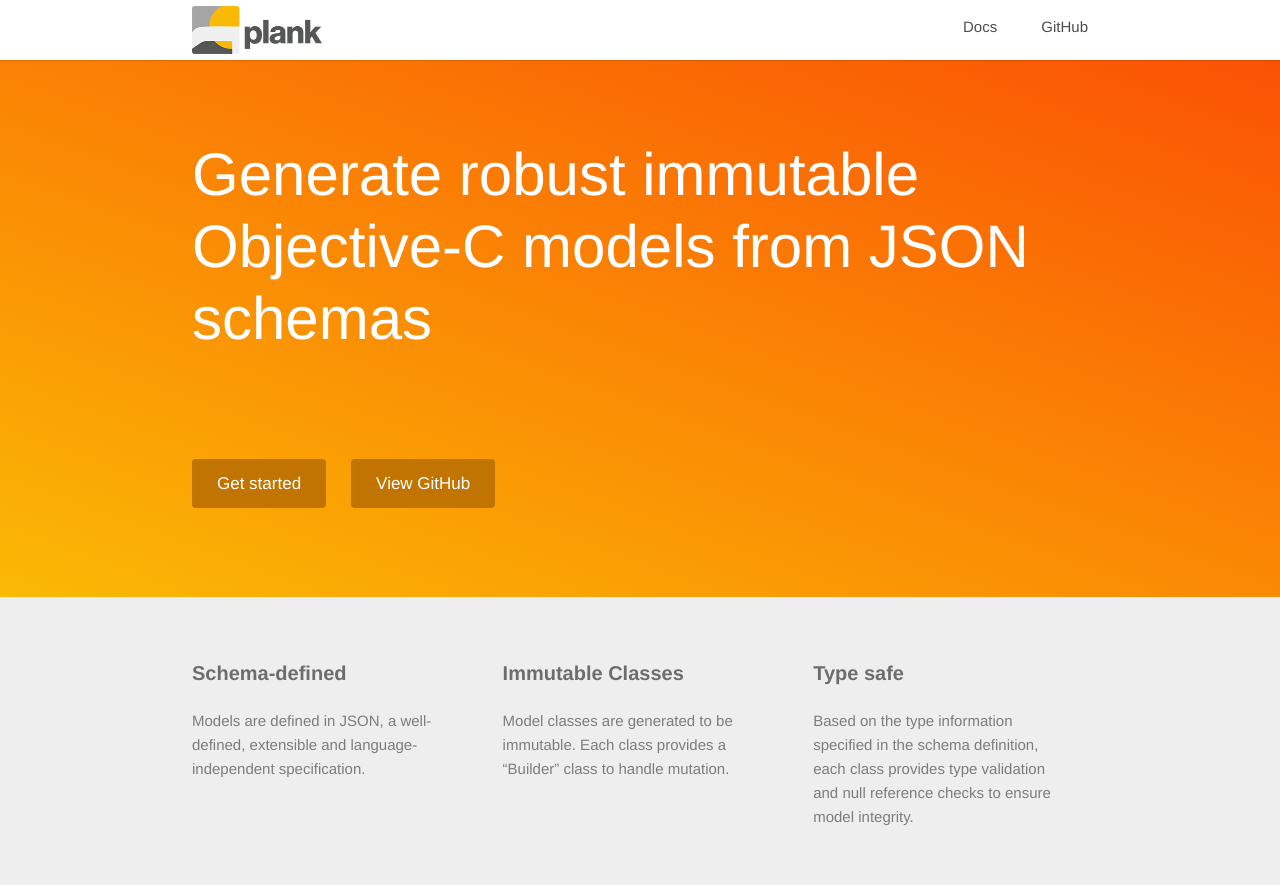
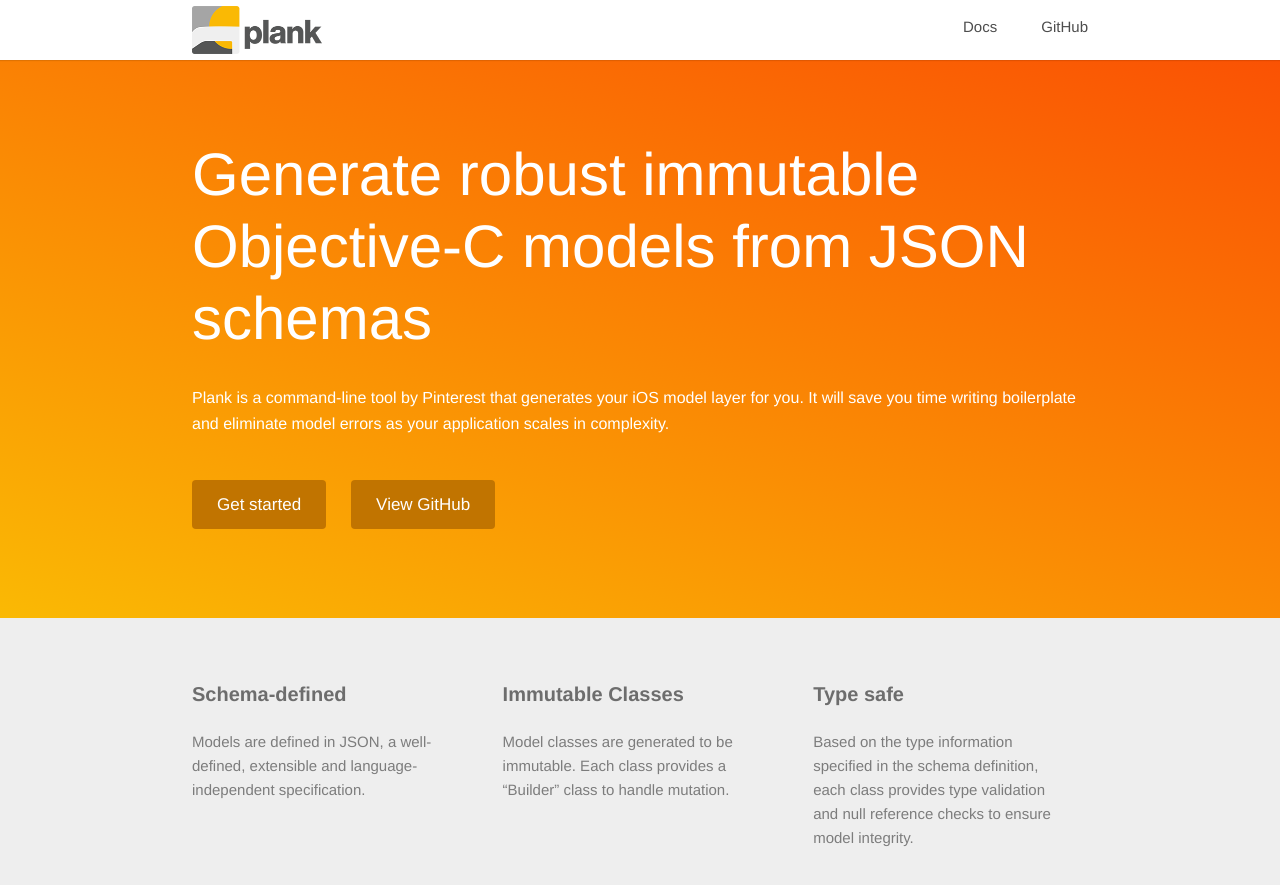
Before and after one commit to pinterest/plank, a Jekyll site: the page built from docs/index.md, in a window 1280 px wide. Shown: the top 885 px of the page. Built offline with Jekyll 4.4.1, drawn with Linux system fonts in a browser that asks for light colours; our own code applies the rules of GitHub Pages for plain Markdown files.

Commit message:
Update homepage language

```diff
--- a/docs/_layouts/home.html
+++ b/docs/_layouts/home.html
@@ -7,14 +7,15 @@ layout: default
         <h1>
             <span>Generate robust immutable Objective-C models from JSON schemas</span>
         </h1>
-        <p>
+        <p class="description">
+        Plank is a command-line tool by Pinterest that generates your iOS model layer for you. It will save you time writing boilerplate and eliminate model errors as your application scales in complexity.
+        </p>
 		<div class="buttonWrapper" style="float: left">
 			<a href="/plank/docs/getting-started/installation.html" class="button primary">Get started</a>
 		</div>
 	    <div class="buttonWrapper" style="float: left; margin-left: 25px">
-                    <a href="https://github.com/pinterest/plank/" class="button primary">View GitHub</a>
-            </div>
-        </p>
+            <a href="https://github.com/pinterest/plank/" class="button primary">View GitHub</a>
+        </div>
     </div>
 </div>
 
--- a/docs/assets/main.scss
+++ b/docs/assets/main.scss
@@ -197,7 +197,7 @@ button {
         font-size: 6rem;
         line-height: 7.2rem;
         font-weight: 100;
-        margin: 8rem 0 6rem;
+        margin: 8rem 0 3rem;
         color: #fff;
         //background: linear-gradient(330deg, #468CB6 0%, #483580 100%);
         //-webkit-background-clip: text;
@@ -206,6 +206,11 @@ button {
         span {
             display: block;
         }
+    }
+
+    .description {
+        color: white;
+        font-size: 16px;
     }
 
     a.button {
```
